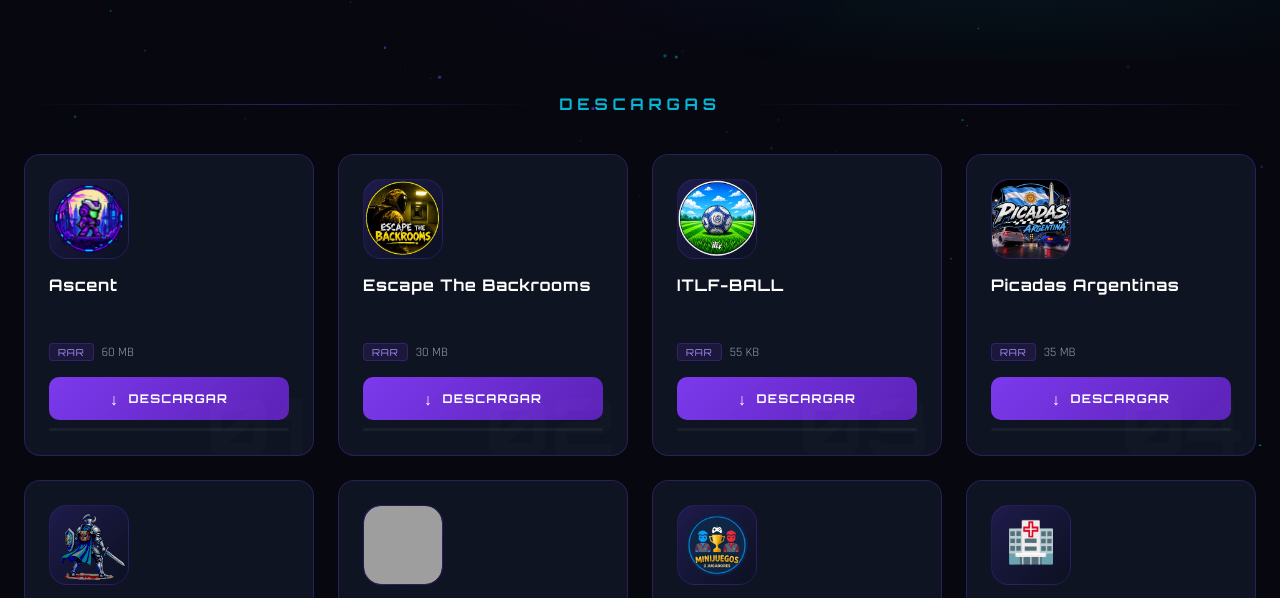
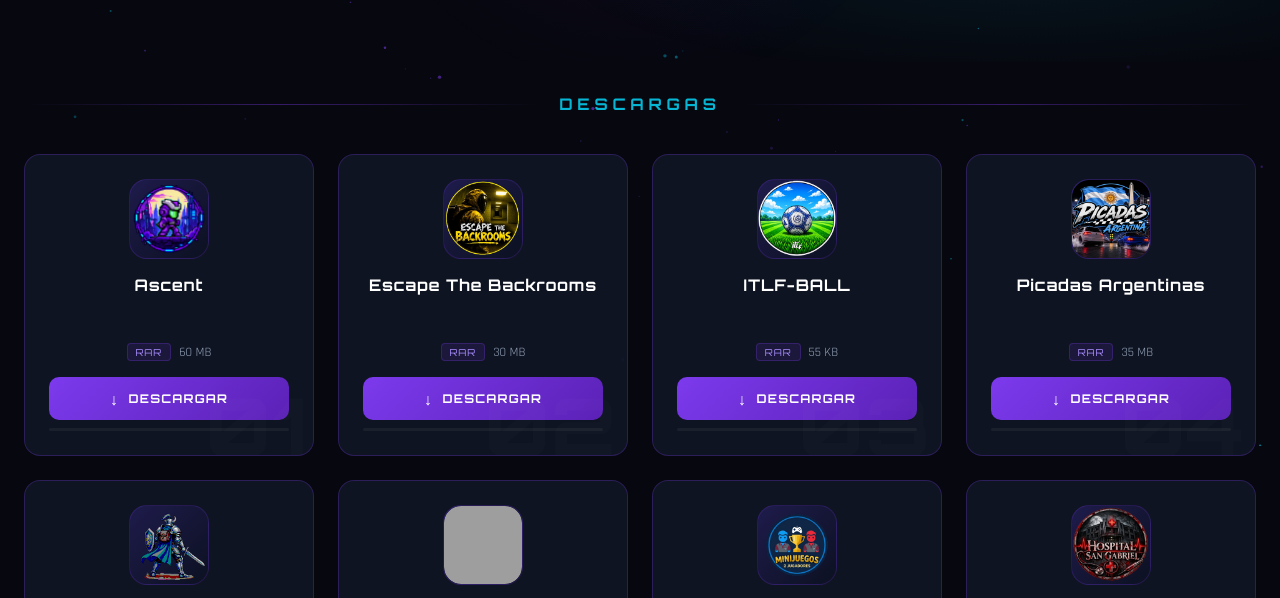
Before and after one commit to lucaaassss/juegos-promo-26, a plain HTML site: page index.html in a window 1280 px wide. Shown: the part 354-952 px from the top of the page. Drawn offline with Linux system fonts and the light colour scheme; grey boxes are pictures that could not be loaded.

Commit message:
style: centra logos y titulos en las cards + logo hospital

```diff
--- a/index.html
+++ b/index.html
@@ -263,7 +263,7 @@
         <div class="card-glow"></div>
         <div class="card-icon">
           <!-- 🔽 REEMPLAZÁ src por el ícono de tu juego -->
-          <img src="icons/HospitalSanGabriel.png" alt="Hospital San Gabriel"
+          <img src="icons/hospital.png" alt="Hospital San Gabriel"
             onerror="this.style.display='none';this.nextElementSibling.style.display='flex'" />
           <div class="icon-fallback" style="display:none">🏥</div>
         </div>
--- a/style.css
+++ b/style.css
@@ -198,6 +198,8 @@ h1 {
   padding: 1.5rem;
   display: flex;
   flex-direction: column;
+  align-items: center;
+  text-align: center;
   gap: 1rem;
   backdrop-filter: blur(12px);
   overflow: hidden;
@@ -308,6 +310,7 @@ h1 {
 .card-meta {
   display: flex;
   align-items: center;
+  justify-content: center;
   gap: 0.5rem;
 }
 
@@ -329,6 +332,7 @@ h1 {
 
 /* ── Botón descargar ── */
 .download-btn {
+  width: 100%;
   display: flex;
   align-items: center;
   justify-content: center;
@@ -382,6 +386,7 @@ h1 {
 
 /* ── Barra de descarga ── */
 .download-bar {
+  width: 100%;
   height: 3px;
   background: #ffffff0d;
   border-radius: 2px;
```
Also changed, not shown: icons/hospital.png (added).
